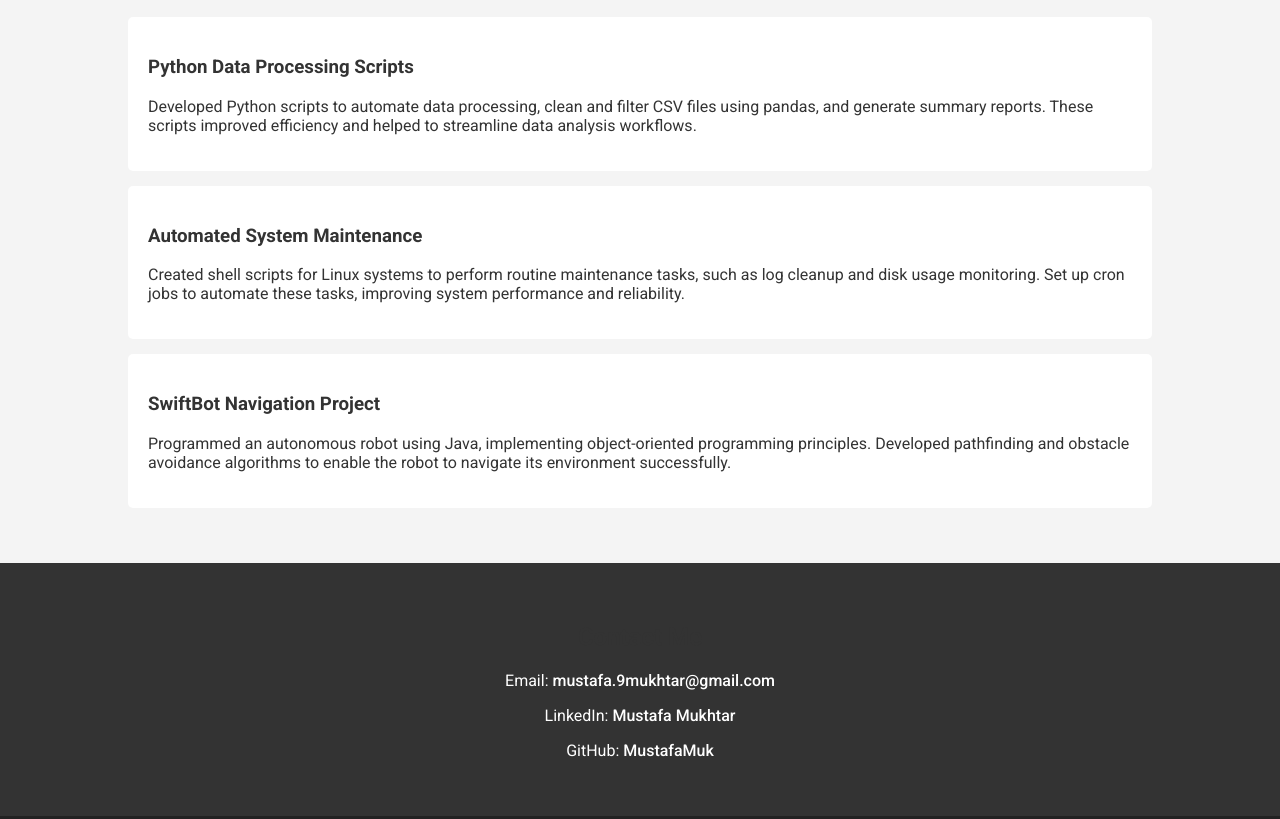
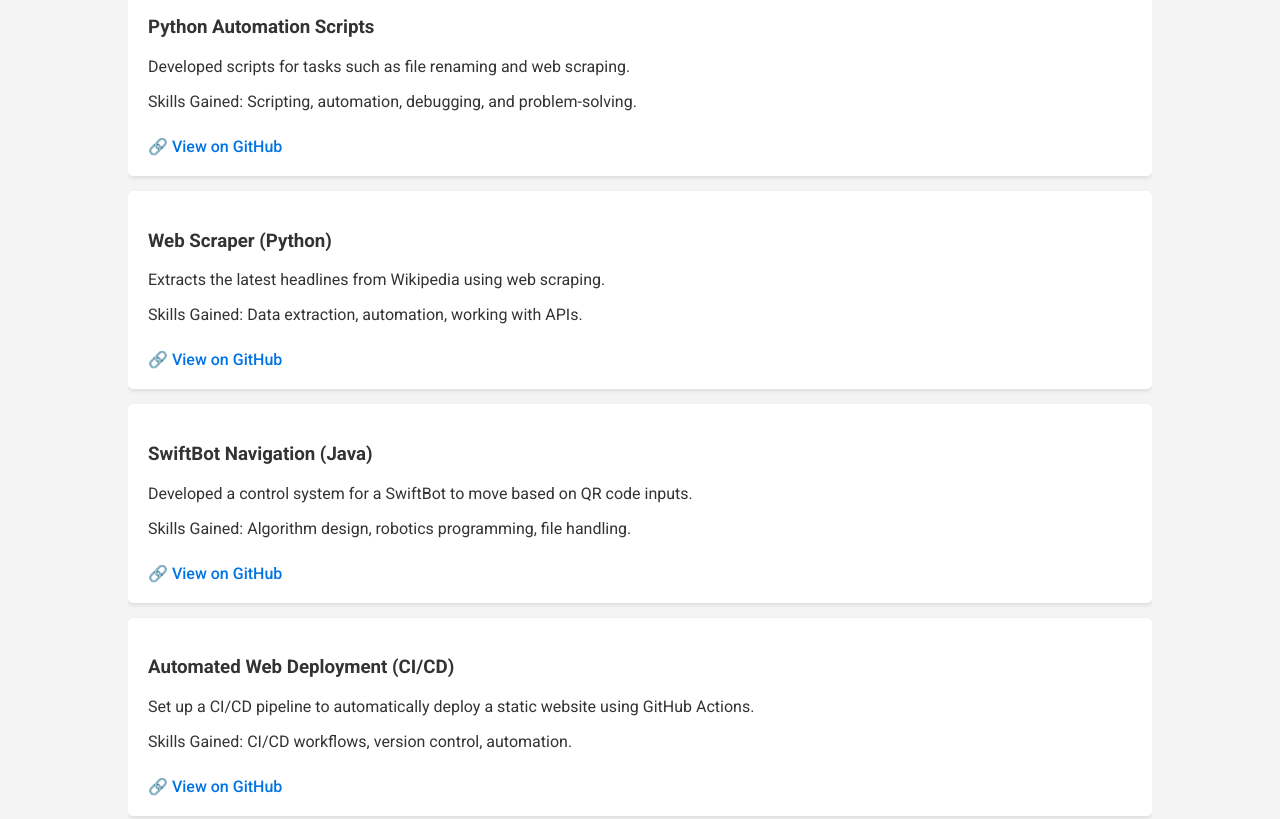
Before and after one commit to MustafaMuk/portfolio, a website: page index.html in a window 1280 px wide. Shown: the part 502-1321 px from the top of the page. Drawn offline with Linux system fonts and the light colour scheme.

Commit message:
Update index.html

```diff
--- a/index.html
+++ b/index.html
@@ -31,7 +31,7 @@
         header {
             background: #333;
             color: #fff;
-            padding: 40px 0;
+            padding: 20px 0;
             text-align: center;
         }
 
@@ -85,6 +85,15 @@
             margin: 15px 0;
             padding: 20px;
             border-radius: 5px;
+            box-shadow: 0 2px 4px rgba(0, 0, 0, 0.1);
+        }
+
+        #projects .project a {
+            display: inline-block;
+            margin-top: 10px;
+            color: #0073e6;
+            text-decoration: none;
+            font-weight: 500;
         }
 
         /* Contact Section */
@@ -145,18 +154,35 @@
     <section id="projects">
         <div class="container">
             <h2>Projects</h2>
+
             <div class="project">
-                <h3>Python Data Processing Scripts</h3>
-                <p>Developed Python scripts to automate data processing, clean and filter CSV files using pandas, and generate summary reports. These scripts improved efficiency and helped to streamline data analysis workflows.</p>
+                <h3>Python Automation Scripts</h3>
+                <p>Developed scripts for tasks such as file renaming and web scraping.</p>
+                <p>Skills Gained: Scripting, automation, debugging, and problem-solving.</p>
+                <a href="https://github.com/MustafaMuk/Py-Automation" target="_blank">🔗 View on GitHub</a>
             </div>
+
             <div class="project">
-                <h3>Automated System Maintenance</h3>
-                <p>Created shell scripts for Linux systems to perform routine maintenance tasks, such as log cleanup and disk usage monitoring. Set up cron jobs to automate these tasks, improving system performance and reliability.</p>
+                <h3>Web Scraper (Python)</h3>
+                <p>Extracts the latest headlines from Wikipedia using web scraping.</p>
+                <p>Skills Gained: Data extraction, automation, working with APIs.</p>
+                <a href="https://github.com/MustafaMuk/Py-WebScraper" target="_blank">🔗 View on GitHub</a>
             </div>
+
             <div class="project">
-                <h3>SwiftBot Navigation Project</h3>
-                <p>Programmed an autonomous robot using Java, implementing object-oriented programming principles. Developed pathfinding and obstacle avoidance algorithms to enable the robot to navigate its environment successfully.</p>
+                <h3>SwiftBot Navigation (Java)</h3>
+                <p>Developed a control system for a SwiftBot to move based on QR code inputs.</p>
+                <p>Skills Gained: Algorithm design, robotics programming, file handling.</p>
+                <a href="https://github.com/MustafaMuk/SwiftBot-Navigation" target="_blank">🔗 View on GitHub</a>
             </div>
+
+            <div class="project">
+                <h3>Automated Web Deployment (CI/CD)</h3>
+                <p>Set up a CI/CD pipeline to automatically deploy a static website using GitHub Actions.</p>
+                <p>Skills Gained: CI/CD workflows, version control, automation.</p>
+                <a href="https://github.com/MustafaMuk/portfolio" target="_blank">🔗 View on GitHub</a>
+            </div>
+
         </div>
     </section>
 
```
